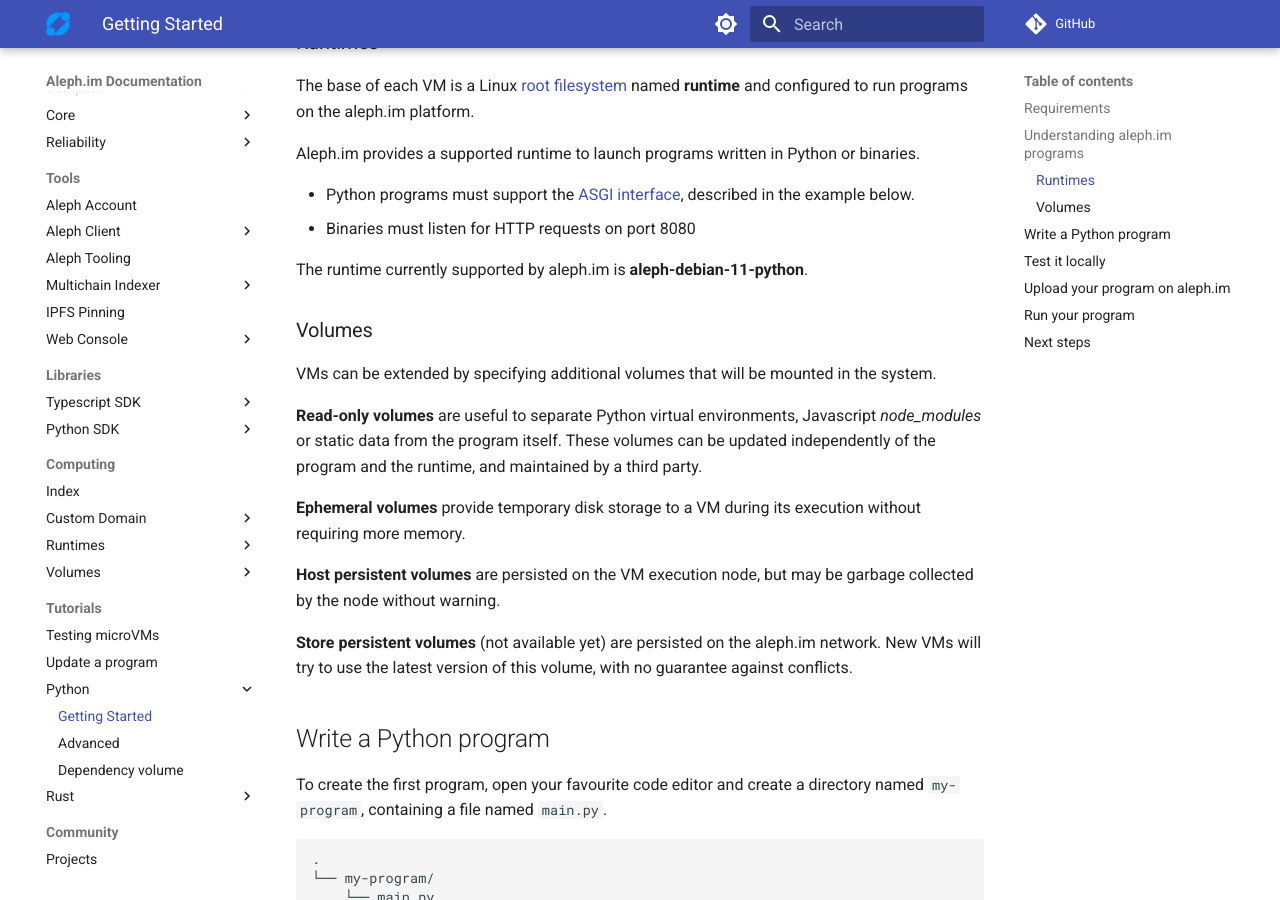
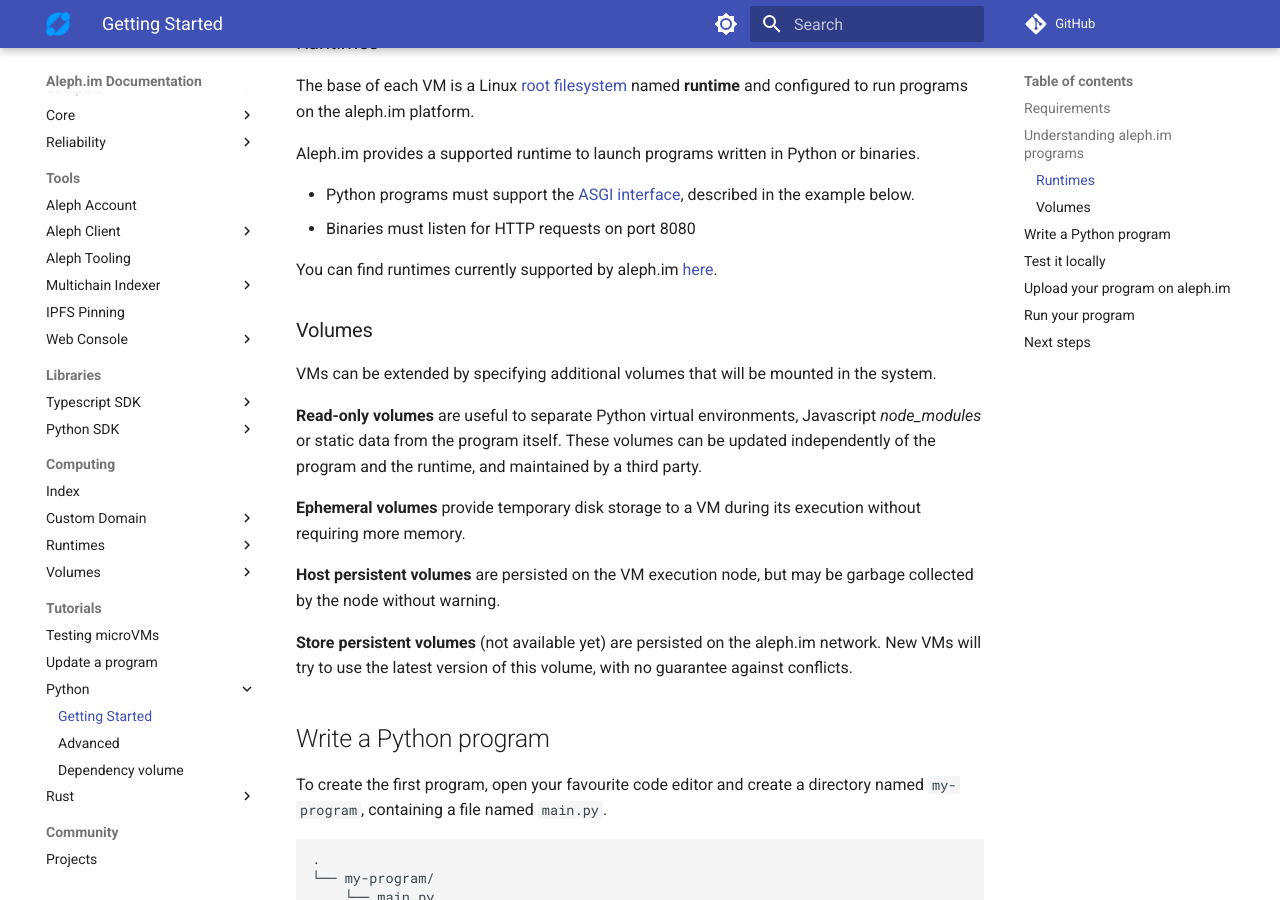
Before and after one commit to aleph-im/aleph-docs, an MkDocs documentation site: the page built from docs/guides/python/getting_started.md, in a window 1280 px wide and 900 px high, scrolled down 1494 px. Built offline with MkDocs 1.6.1 and Material for MkDocs 9.7.7, drawn with Linux system fonts in a browser that asks for light colours; comment, search, counter and statistics services are not loaded.

Commit message:
link runtime section in this other one that also talks about runtimes

```diff
--- a/docs/guides/python/getting_started.md
+++ b/docs/guides/python/getting_started.md
@@ -70,7 +70,7 @@
 - Python programs must support the [ASGI interface](https://asgi.readthedocs.io/en/latest/), described in the example below.
 - Binaries must listen for HTTP requests on port 8080
 
-The runtime currently supported by aleph.im is __aleph-debian-11-python__.
+You can find runtimes currently supported by aleph.im [here](../../computing/runtimes/existing.md).
 
 ### Volumes
 
```
